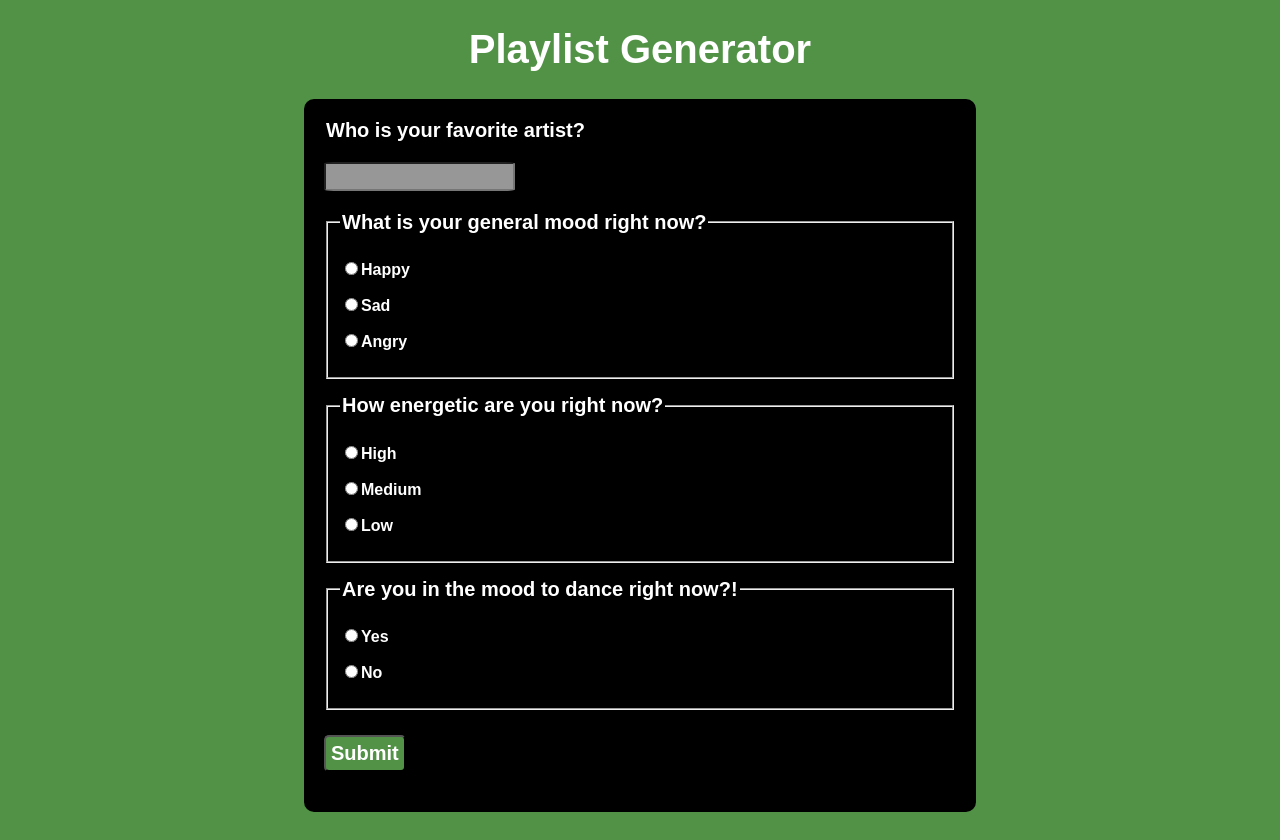
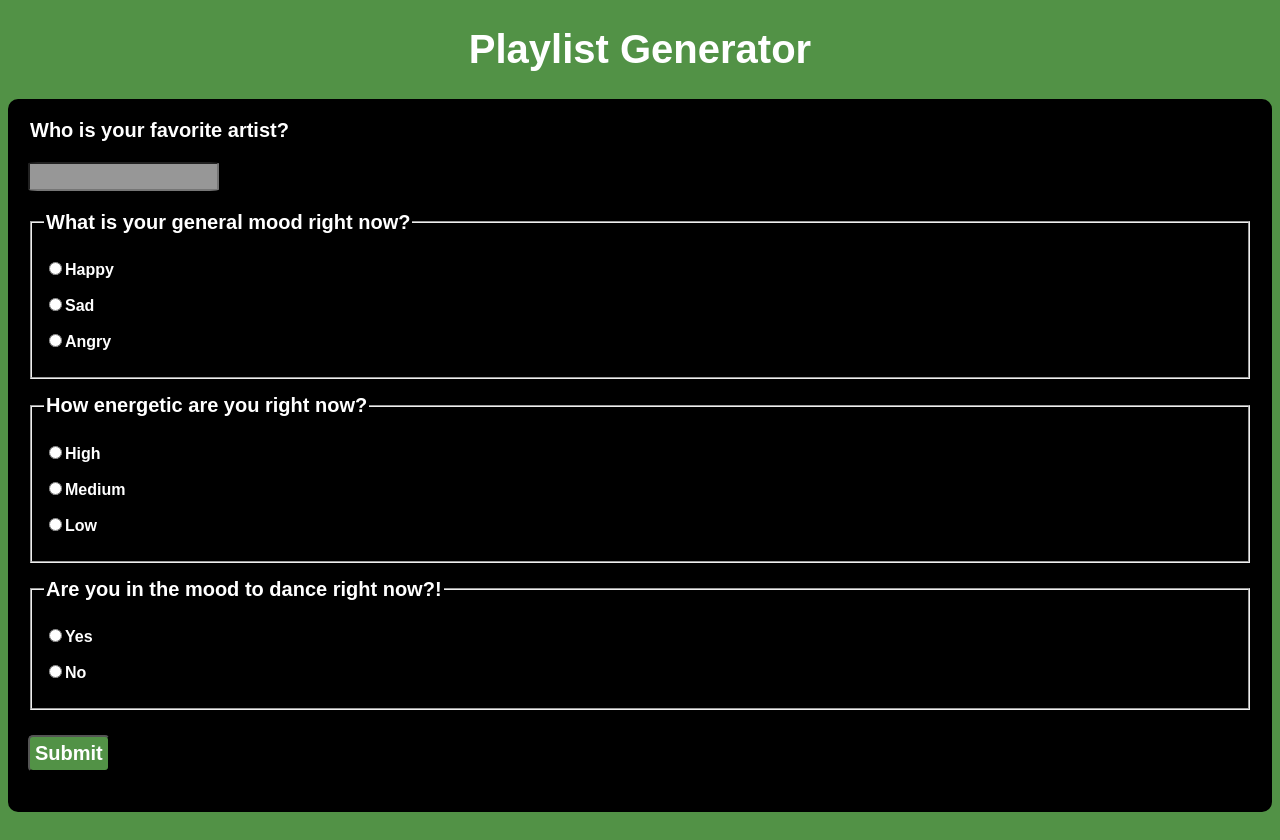
Before and after one commit to sirus-the-beaver/playlist-generator, a Flask app: page / in a window 1280 px wide. Run offline with Flask 3, Linux system fonts and the light colour scheme.

Commit message:
Make the content spread out to the whole page

```diff
--- a/static/css/main.css
+++ b/static/css/main.css
@@ -16,7 +16,7 @@ form {
     padding: 20px;
     border-radius: 10px;
     margin: 0 auto;
-    width: 50%;
+    max-width: 100%;
 }
 
 label {
--- a/static/css/playlist.css
+++ b/static/css/playlist.css
@@ -17,13 +17,17 @@ div {
     padding: 20px;
     border-radius: 10px;
     margin: 0 auto;
-    width: 50%;
+    max-width: 100%;
 }
 
 h2 {
     text-align: center;
     color: #fff;
     margin: 30px;
+}
+
+a {
+    color: #fff;
 }
 
 a:visited {
```
